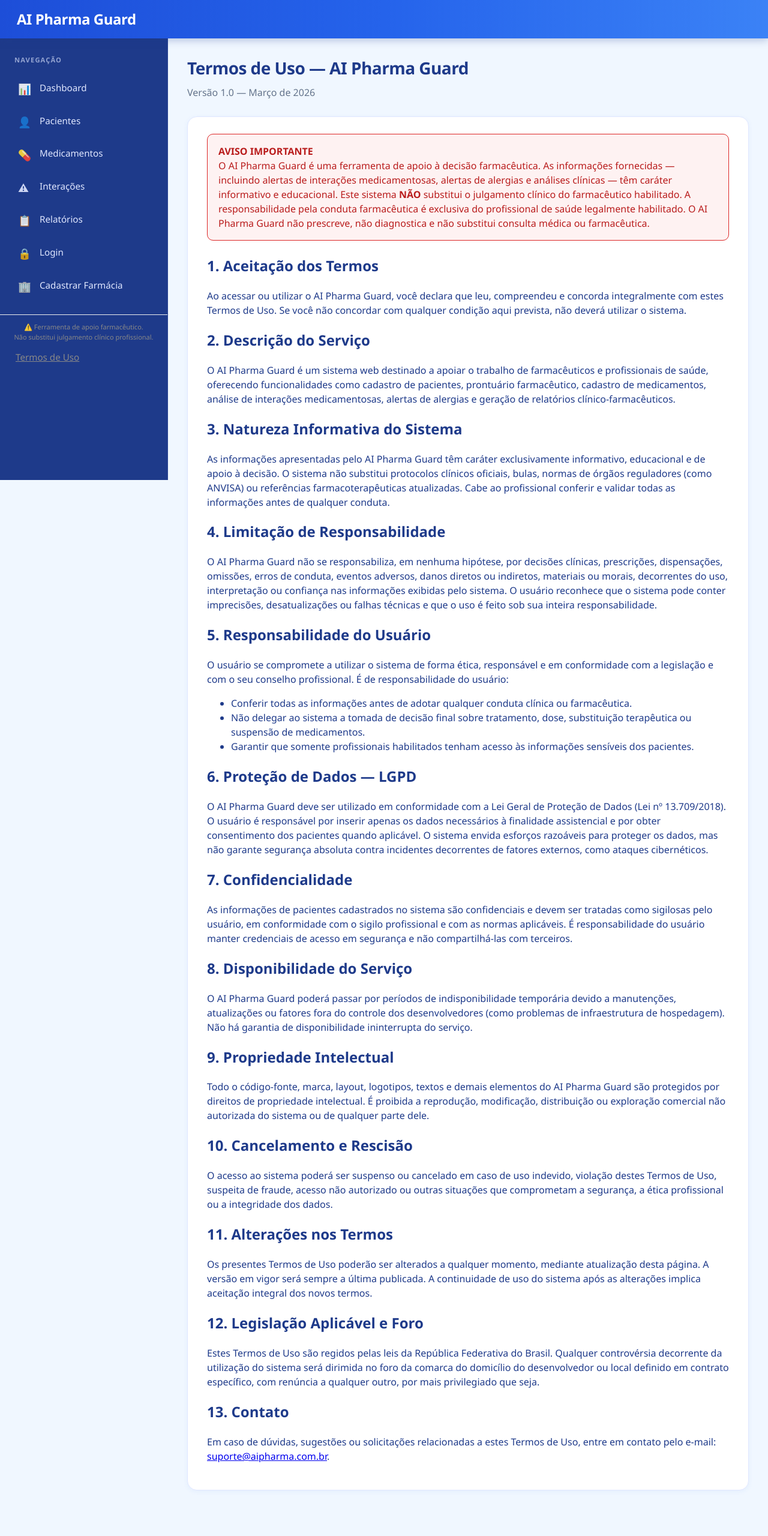
After one commit to carlosbona475/AI-Pharma-Guard, a PHP site: page /frontend/pages/termos.html in a window 1280 px wide. The commit adds this page. Shown: the whole page at 60% size. Run offline with PHP 8.4, Linux system fonts and the light colour scheme.

Commit message:
feat: termos de uso, disclaimer e aceite obrigatório no cadastro

```diff
--- a/frontend/components/layout.html
+++ b/frontend/components/layout.html
@@ -15,6 +15,11 @@
             <li><a href="relatorios.html"><span class="nav-icon">📋</span><span>Relatórios</span></a></li>
         </ul>
     </nav>
+    <div class="disclaimer-footer">
+        ⚠️ Ferramenta de apoio farmacêutico.<br>
+        Não substitui julgamento clínico profissional.<br>
+        <a href="termos.html">Termos de Uso</a>
+    </div>
 </aside>
 <!-- Conteúdo principal -->
 <main class="app-main">
--- a/frontend/css/app.css
+++ b/frontend/css/app.css
@@ -516,6 +516,46 @@ table.data-table td {
     color: #a16207;
 }
 
+/* ---- Avisos e termos ---- */
+.disclaimer-footer {
+    font-size: 11px;
+    color: #888;
+    text-align: center;
+    padding: 12px 8px;
+    border-top: 1px solid #eee;
+    margin-top: auto;
+    line-height: 1.5;
+}
+
+.disclaimer-footer a {
+    color: #888;
+    text-decoration: underline;
+}
+
+.aceite-termos-group {
+    margin: 16px 0;
+    padding: 12px 16px;
+    background: #f8f9fa;
+    border-radius: 8px;
+    border: 1px solid #dee2e6;
+}
+
+.aceite-termos-group label {
+    display: flex;
+    align-items: flex-start;
+    gap: 10px;
+    cursor: pointer;
+    font-size: 14px;
+    line-height: 1.5;
+}
+
+.aceite-termos-group input[type="checkbox"] {
+    margin-top: 2px;
+    width: 16px;
+    height: 16px;
+    flex-shrink: 0;
+}
+
 /* ---- Verificação de interações (pacientes) ---- */
 .medicamentos-verificar-row {
     display: flex;
--- a/frontend/pages/login.html
+++ b/frontend/pages/login.html
@@ -28,6 +28,12 @@
             </p>
             <p style="margin-top: 8px; color: var(--text-muted);">
                 Não tem conta? <a href="cadastro.html">Crie sua farmácia</a>
+            </p>
+            <p style="margin-top: 12px; color: var(--text-muted); font-size: 12px; text-align: center;">
+                Ao usar o AI Pharma Guard, você concorda com nossos
+                <a href="termos.html">Termos de Uso</a>. Este sistema é uma
+                ferramenta de apoio farmacêutico e não substitui o julgamento
+                clínico profissional.
             </p>
             <p id="login-erro" style="color: var(--risk-severe); margin-top: 8px;"></p>
         </div>
--- /dev/null
+++ b/frontend/pages/termos.html
@@ -0,0 +1,88 @@
+<!DOCTYPE html>
+<html lang="pt-BR">
+<head>
+    <meta charset="UTF-8">
+    <meta name="viewport" content="width=device-width, initial-scale=1.0">
+    <title>Termos de Uso - AI Pharma Guard</title>
+    <link rel="stylesheet" href="../css/app.css">
+</head>
+<body>
+    <header class="app-topbar">
+        <h1>AI Pharma Guard</h1>
+    </header>
+    <aside class="app-sidebar">
+        <nav>
+            <div class="nav-title">Navegação</div>
+            <ul>
+                <li><a href="dashboard.html"><span class="nav-icon">&#128202;</span><span>Dashboard</span></a></li>
+                <li><a href="pacientes.html"><span class="nav-icon">&#128100;</span><span>Pacientes</span></a></li>
+                <li><a href="medicamentos.html"><span class="nav-icon">&#128138;</span><span>Medicamentos</span></a></li>
+                <li><a href="interacoes.html"><span class="nav-icon">&#9888;</span><span>Interações</span></a></li>
+                <li><a href="relatorios.html"><span class="nav-icon">&#128203;</span><span>Relatórios</span></a></li>
+                <li><a href="login.html"><span class="nav-icon">&#128274;</span><span>Login</span></a></li>
+                <li><a href="cadastro.html"><span class="nav-icon">&#127970;</span><span>Cadastrar Farmácia</span></a></li>
+            </ul>
+        </nav>
+        <div class="disclaimer-footer">
+            ⚠️ Ferramenta de apoio farmacêutico.<br>
+            Não substitui julgamento clínico profissional.<br>
+            <a href="termos.html">Termos de Uso</a>
+        </div>
+    </aside>
+    <main class="app-main">
+        <h1 class="page-title">Termos de Uso — AI Pharma Guard</h1>
+        <p class="page-subtitle">Versão 1.0 — Março de 2026</p>
+
+        <div class="card" style="max-width: 960px;">
+            <div style="background: #fef2f2; border: 1px solid #dc2626; border-radius: 10px; padding: 16px 18px; margin-bottom: 24px; color: #b91c1c;">
+                <strong>AVISO IMPORTANTE</strong><br>
+                O AI Pharma Guard é uma ferramenta de apoio à decisão farmacêutica. As informações fornecidas — incluindo alertas de interações medicamentosas, alertas de alergias e análises clínicas — têm caráter informativo e educacional. Este sistema <strong>NÃO</strong> substitui o julgamento clínico do farmacêutico habilitado. A responsabilidade pela conduta farmacêutica é exclusiva do profissional de saúde legalmente habilitado. O AI Pharma Guard não prescreve, não diagnostica e não substitui consulta médica ou farmacêutica.
+            </div>
+
+            <h2>1. Aceitação dos Termos</h2>
+            <p>Ao acessar ou utilizar o AI Pharma Guard, você declara que leu, compreendeu e concorda integralmente com estes Termos de Uso. Se você não concordar com qualquer condição aqui prevista, não deverá utilizar o sistema.</p>
+
+            <h2>2. Descrição do Serviço</h2>
+            <p>O AI Pharma Guard é um sistema web destinado a apoiar o trabalho de farmacêuticos e profissionais de saúde, oferecendo funcionalidades como cadastro de pacientes, prontuário farmacêutico, cadastro de medicamentos, análise de interações medicamentosas, alertas de alergias e geração de relatórios clínico-farmacêuticos.</p>
+
+            <h2>3. Natureza Informativa do Sistema</h2>
+            <p>As informações apresentadas pelo AI Pharma Guard têm caráter exclusivamente informativo, educacional e de apoio à decisão. O sistema não substitui protocolos clínicos oficiais, bulas, normas de órgãos reguladores (como ANVISA) ou referências farmacoterapêuticas atualizadas. Cabe ao profissional conferir e validar todas as informações antes de qualquer conduta.</p>
+
+            <h2>4. Limitação de Responsabilidade</h2>
+            <p>O AI Pharma Guard não se responsabiliza, em nenhuma hipótese, por decisões clínicas, prescrições, dispensações, omissões, erros de conduta, eventos adversos, danos diretos ou indiretos, materiais ou morais, decorrentes do uso, interpretação ou confiança nas informações exibidas pelo sistema. O usuário reconhece que o sistema pode conter imprecisões, desatualizações ou falhas técnicas e que o uso é feito sob sua inteira responsabilidade.</p>
+
+            <h2>5. Responsabilidade do Usuário</h2>
+            <p>O usuário se compromete a utilizar o sistema de forma ética, responsável e em conformidade com a legislação e com o seu conselho profissional. É de responsabilidade do usuário:</p>
+            <ul>
+                <li>Conferir todas as informações antes de adotar qualquer conduta clínica ou farmacêutica.</li>
+                <li>Não delegar ao sistema a tomada de decisão final sobre tratamento, dose, substituição terapêutica ou suspensão de medicamentos.</li>
+                <li>Garantir que somente profissionais habilitados tenham acesso às informações sensíveis dos pacientes.</li>
+            </ul>
+
+            <h2>6. Proteção de Dados — LGPD</h2>
+            <p>O AI Pharma Guard deve ser utilizado em conformidade com a Lei Geral de Proteção de Dados (Lei nº 13.709/2018). O usuário é responsável por inserir apenas os dados necessários à finalidade assistencial e por obter consentimento dos pacientes quando aplicável. O sistema envida esforços razoáveis para proteger os dados, mas não garante segurança absoluta contra incidentes decorrentes de fatores externos, como ataques cibernéticos.</p>
+
+            <h2>7. Confidencialidade</h2>
+            <p>As informações de pacientes cadastrados no sistema são confidenciais e devem ser tratadas como sigilosas pelo usuário, em conformidade com o sigilo profissional e com as normas aplicáveis. É responsabilidade do usuário manter credenciais de acesso em segurança e não compartilhá-las com terceiros.</p>
+
+            <h2>8. Disponibilidade do Serviço</h2>
+            <p>O AI Pharma Guard poderá passar por períodos de indisponibilidade temporária devido a manutenções, atualizações ou fatores fora do controle dos desenvolvedores (como problemas de infraestrutura de hospedagem). Não há garantia de disponibilidade ininterrupta do serviço.</p>
+
+            <h2>9. Propriedade Intelectual</h2>
+            <p>Todo o código-fonte, marca, layout, logotipos, textos e demais elementos do AI Pharma Guard são protegidos por direitos de propriedade intelectual. É proibida a reprodução, modificação, distribuição ou exploração comercial não autorizada do sistema ou de qualquer parte dele.</p>
+
+            <h2>10. Cancelamento e Rescisão</h2>
+            <p>O acesso ao sistema poderá ser suspenso ou cancelado em caso de uso indevido, violação destes Termos de Uso, suspeita de fraude, acesso não autorizado ou outras situações que comprometam a segurança, a ética profissional ou a integridade dos dados.</p>
+
+            <h2>11. Alterações nos Termos</h2>
+            <p>Os presentes Termos de Uso poderão ser alterados a qualquer momento, mediante atualização desta página. A versão em vigor será sempre a última publicada. A continuidade de uso do sistema após as alterações implica aceitação integral dos novos termos.</p>
+
+            <h2>12. Legislação Aplicável e Foro</h2>
+            <p>Estes Termos de Uso são regidos pelas leis da República Federativa do Brasil. Qualquer controvérsia decorrente da utilização do sistema será dirimida no foro da comarca do domicílio do desenvolvedor ou local definido em contrato específico, com renúncia a qualquer outro, por mais privilegiado que seja.</p>
+
+            <h2>13. Contato</h2>
+            <p>Em caso de dúvidas, sugestões ou solicitações relacionadas a estes Termos de Uso, entre em contato pelo e-mail: <a href="mailto:suporte@aipharma.com.br">suporte@aipharma.com.br</a>.</p>
+        </div>
+    </main>
+</body>
+</html>
```
Also changed, not shown: frontend/pages/cadastro.html (+13 -0 lines).
